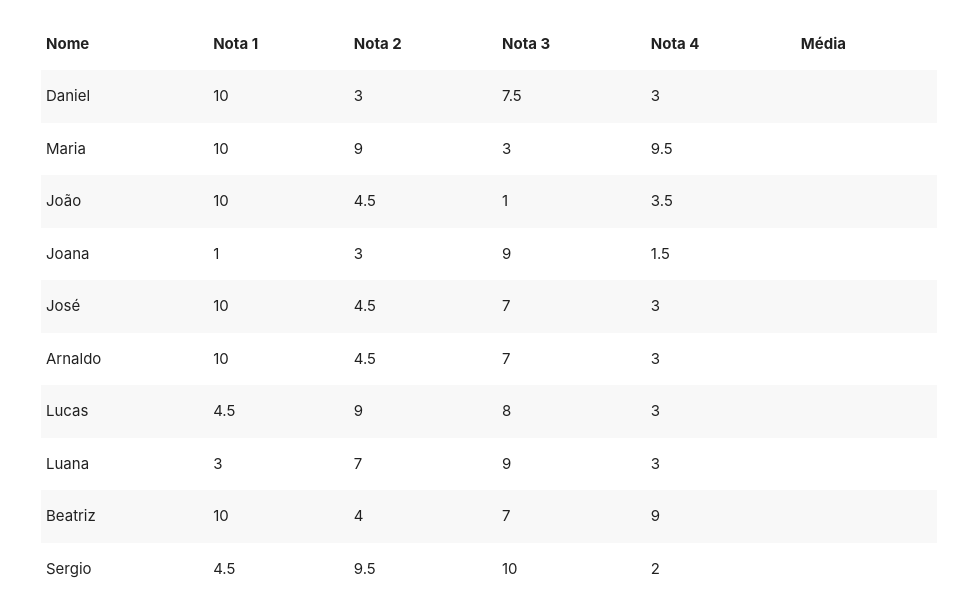
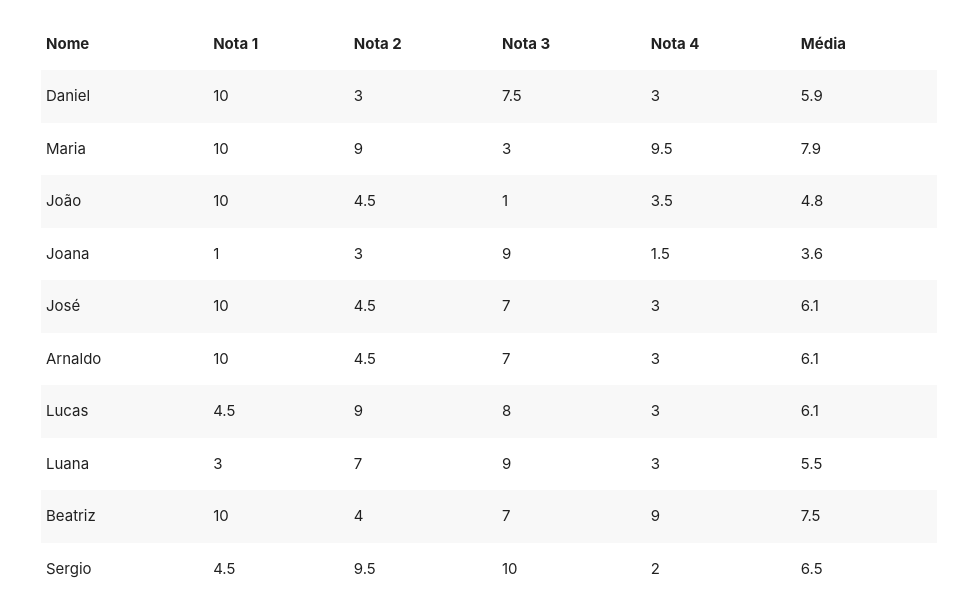
Before and after one commit to BrunaCardoso7/estudosProgramacao, a plain HTML site: page listaDeAluno/index.html in a window 1280 px wide. Shown: the part 293-888 px from the top of the page, without its empty margins (151-1128 px from the left). Drawn offline with Linux system fonts and the light colour scheme.

Commit message:
Update index.html

```diff
--- a/listaDeAluno/index.html
+++ b/listaDeAluno/index.html
@@ -45,7 +45,7 @@
               <td>3</td>
               <td>7.5</td>
               <td>3</td>
-              <td></td>
+              <td class="resultado"></td>
             </tr>
 
             <tr class="aluno-notas">
@@ -54,7 +54,7 @@
               <td>9</td>
               <td>3</td>
               <td>9.5</td>
-              <td></td>
+              <td class="resultado"></td>
             </tr>
 
             <tr class="aluno-notas">
@@ -63,7 +63,7 @@
               <td>4.5</td>
               <td>1</td>
               <td>3.5</td>
-              <td></td>
+              <td class="resultado"></td>
             </tr>
 
             <tr class="aluno-notas">
@@ -72,7 +72,7 @@
               <td>3</td>
               <td>9</td>
               <td>1.5</td>
-              <td></td>
+              <td class="resultado"></td>
             </tr>
 
             <tr class="aluno-notas">
@@ -81,7 +81,7 @@
               <td>4.5</td>
               <td>7</td>
               <td>3</td>
-              <td></td>
+              <td class="resultado"></td>
             </tr>
 
             <tr class="aluno-notas">
@@ -90,7 +90,7 @@
               <td>4.5</td>
               <td>7</td>
               <td>3</td>
-              <td></td>
+              <td class="resultado"></td>
             </tr>
 
             <tr class="aluno-notas">
@@ -99,7 +99,7 @@
               <td>9</td>
               <td>8</td>
               <td>3</td>
-              <td></td>
+              <td class="resultado"></td>
             </tr>
 
             <tr class="aluno-notas">
@@ -108,7 +108,7 @@
               <td>7</td>
               <td>9</td>
               <td>3</td>
-              <td></td>
+              <td class="resultado"></td>
             </tr>
 
             <tr class="aluno-notas">
@@ -117,7 +117,7 @@
               <td>4</td>
               <td>7</td>
               <td>9</td>
-              <td></td>
+              <td class="resultado"></td>
             </tr>
 
             <tr class="aluno-notas">
@@ -126,7 +126,7 @@
               <td>9.5</td>
               <td>10</td>
               <td>2</td>
-              <td></td>
+              <td class="resultado"></td>
             </tr>
           </tbody>
       </table>
@@ -134,7 +134,33 @@
 
       <!--JavaScript at end of body for optimized loading-->
       <!-- <script type="text/javascript" src="js/materialize.min.js"></script> -->
+      <script>
+        (function(){
+          const trs = document.querySelectorAll('.aluno-notas');
+          function calcularMedia(){
+            trs.forEach(tr => {
+              const notas = Array.from(tr.querySelectorAll('td')).map(td => td.textContent);
 
+              let media = notas.reduce((acumulador, numeroArray)=>{
+                let num = parseFloat(numeroArray)
+
+                if(!isNaN(num) ){
+                  return acumulador + num
+                }
+
+                return acumulador
+              }, 0) / (notas.length-2)
+              const resultado = tr.querySelector('.resultado')
+              resultado.innerText = media.toFixed(1);
+              console.log(media)
+
+            });
+
+          }
+          calcularMedia()
+        })()
+
+      </script>
 
     </body>
   </html>
```
